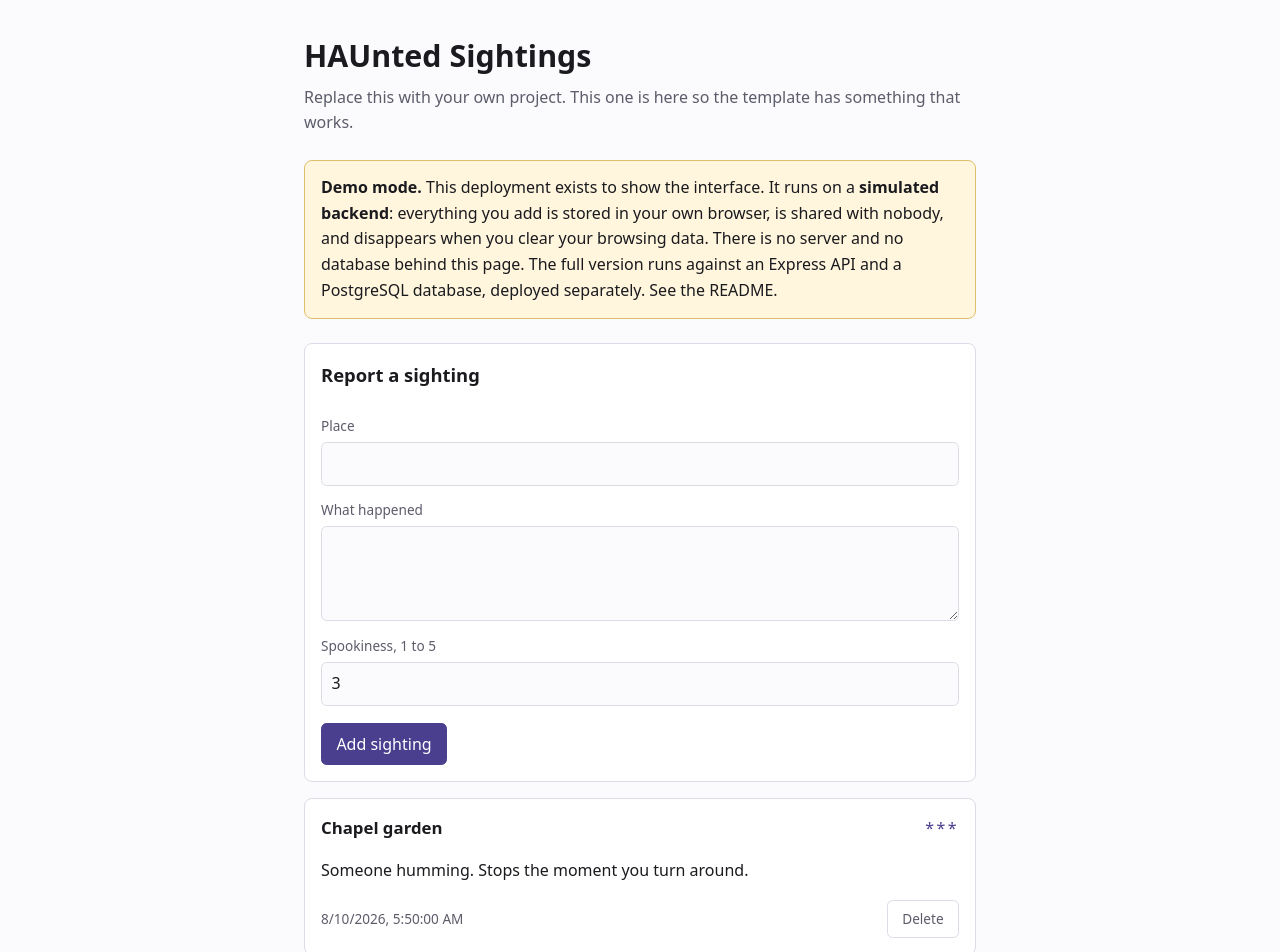
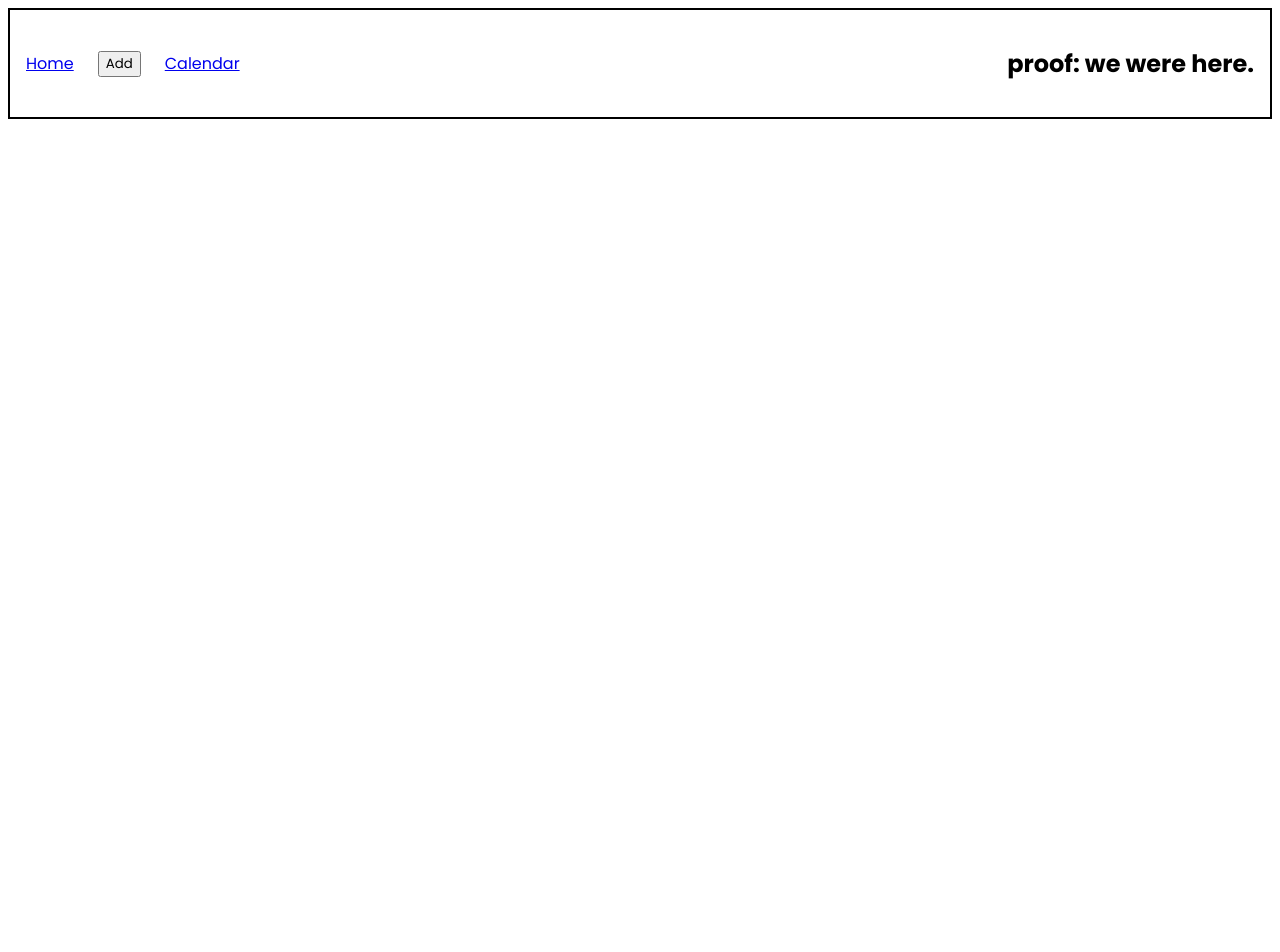
Before and after one commit to chelcfelize/final-project-journal, a React (Vite) app in the folder client/: page / in a window 1280 px wide. Shown: the top 952 px of the page. After the commit the page ends 800 px from the top, so only its background shows below. Built offline with nearby package versions, Linux system fonts and the light colour scheme; no server answers.

Commit message:
ahhh ganun pala oops

```diff
--- a/client/src/App.jsx
+++ b/client/src/App.jsx
@@ -1,169 +1,135 @@
-import { useEffect, useState } from 'react'
-import { listSightings, createSighting, deleteSighting } from './api'
-import DemoNotice from './components/DemoNotice.jsx'
+import { useState } from 'react'
+import './styles.css'
 
-// A deliberately small working app. Replace all of it with your own project.
-//
-// What is worth keeping is the SHAPE: four states rather than two, a loading
-// message that admits a free-tier server can be slow to wake, and errors that
-// say something rather than rendering an empty list.
 
-const EMPTY_FORM = { place: '', description: '', spookiness: 3 }
 
-export default function App() {
-  const [status, setStatus] = useState('loading')   // loading | ready | error
-  const [rows, setRows] = useState([])
-  const [error, setError] = useState(null)
-  const [slow, setSlow] = useState(false)
-  const [form, setForm] = useState(EMPTY_FORM)
-  const [saving, setSaving] = useState(false)
-
-  async function load() {
-    setStatus('loading')
-    setError(null)
-
-    // A free-tier API sleeps. If this is taking a while, say so rather than
-    // spinning silently, which looks broken. See page 6.
-    const timer = setTimeout(() => setSlow(true), 3000)
-
-    try {
-      setRows(await listSightings())
-      setStatus('ready')
-    } catch (caught) {
-      setError(caught)
-      setStatus('error')
-    } finally {
-      clearTimeout(timer)
-      setSlow(false)
-    }
-  }
-
-  useEffect(() => {
-    load()
-  }, [])
-
-  async function handleSubmit(event) {
-    event.preventDefault()
-    if (!form.place.trim()) return
-
-    setSaving(true)
-    try {
-      const created = await createSighting({
-        place: form.place.trim(),
-        description: form.description.trim(),
-        spookiness: Number(form.spookiness),
-      })
-      setRows([created, ...rows])
-      setForm(EMPTY_FORM)
-    } catch (caught) {
-      setError(caught)
-    } finally {
-      setSaving(false)
-    }
-  }
-
-  async function handleDelete(id) {
-    const previous = rows
-    setRows(rows.filter((row) => row.id !== id))   // optimistic
-    try {
-      await deleteSighting(id)
-    } catch (caught) {
-      setRows(previous)                            // put it back on failure
-      setError(caught)
-    }
-  }
-
+function Intro(){
   return (
-    <div className="page">
-      <header>
-        <h1>HAUnted Sightings</h1>
-        <p className="lede">
-          Replace this with your own project. This one is here so the template
-          has something that works.
-        </p>
-      </header>
-
-      <DemoNotice />
-
-      {error && (
-        <p className="error" role="alert">
-          {error.message} <button onClick={load}>Try again</button>
-        </p>
-      )}
-
-      <form onSubmit={handleSubmit} className="card">
-        <h2>Report a sighting</h2>
-
-        <label htmlFor="place">Place</label>
-        <input
-          id="place"
-          value={form.place}
-          onChange={(event) => setForm({ ...form, place: event.target.value })}
-          maxLength={120}
-          required
-        />
-
-        <label htmlFor="description">What happened</label>
-        <textarea
-          id="description"
-          value={form.description}
-          onChange={(event) => setForm({ ...form, description: event.target.value })}
-          maxLength={2000}
-          rows={3}
-        />
-
-        <label htmlFor="spookiness">Spookiness, 1 to 5</label>
-        <input
-          id="spookiness"
-          type="number"
-          min="1"
-          max="5"
-          value={form.spookiness}
-          onChange={(event) => setForm({ ...form, spookiness: event.target.value })}
-          required
-        />
-
-        <button type="submit" disabled={saving}>
-          {saving ? 'Saving...' : 'Add sighting'}
-        </button>
-      </form>
-
-      {/* Four states. Empty and error are different things and must not look
-          the same: an empty list means "nothing here yet", an error means
-          "we could not find out". */}
-      {status === 'loading' && (
-        <p className="muted">
-          Loading{slow ? '. The server may be waking up, which can take up to a minute.' : '...'}
-        </p>
-      )}
-
-      {status === 'ready' && rows.length === 0 && (
-        <p className="muted">No sightings reported yet. Add the first one above.</p>
-      )}
-
-      {status === 'ready' && rows.length > 0 && (
-        <ul className="list">
-          {rows.map((row) => (
-            <li key={row.id} className="card">
-              <div className="row-head">
-                <h3>{row.place}</h3>
-                <span className="spooky" aria-label={`Spookiness ${row.spookiness} of 5`}>
-                  {'*'.repeat(row.spookiness)}
-                </span>
-              </div>
-              {row.description
-                ? <p>{row.description}</p>
-                : <p className="muted">No description given.</p>}
-              <footer>
-                <time dateTime={row.reported_at}>
-                  {new Date(row.reported_at).toLocaleString()}
-                </time>
-                <button onClick={() => handleDelete(row.id)}>Delete</button>
-              </footer>
-            </li>
-          ))}
-        </ul>
-      )}
+    <div className='intro'>
+      <h1>proof: we were here.</h1>
     </div>
   )
 }
+function Navbar(){
+  const [showAddMenu, setShowAddMenu] = useState(false)
+ return(
+  <>
+   <div className='navbar'>
+    <nav className='homelinks'>
+    <a href="/home">Home</a>
+
+      <div className="add-menu">
+        <button onClick={() => setShowAddMenu(!showAddMenu)}>
+          Add
+        </button>
+
+        {showAddMenu && (
+          <div className="popup-menu">
+            <a href="/addEntry">AddEntry</a>
+             <a href="/addPhoto">AddPhoto</a>
+          </div>
+        )}
+      </div>
+
+      <a href="/calendar">Calendar</a>
+      <h2 className='to-the-right'>proof: we were here.</h2>
+  </nav>
+   </div>
+   </>
+ )
+}
+function Home(){
+ return (
+   <>
+   <Navbar />
+   </>
+ )
+}
+
+function AddEntry(){
+  return (
+   <>
+   <Navbar />
+
+   <div className="entry-form">
+      <form>
+        <label>
+          <input type="text" name="entry-title" placeholder='add entry title'/>
+        </label>
+
+        <label>
+          <textarea name="journal-content" placeholder='write about a moment...'></textarea>
+        </label>
+
+        <button type="submit">publish proof</button>
+      </form>
+    </div>
+   </>
+ )
+}
+
+function AddPhoto(){
+  const [image, setImage] = useState(null)
+
+  function handleImageChange(event) {
+    const file = event.target.files[0]
+
+    if (file) {
+      setImage(URL.createObjectURL(file))
+    }
+  }
+  return (
+   <>
+   <Navbar />
+
+   <div className="photo-form">
+      <form>
+        <label>
+          <input type="text" name="photo-title" placeholder='add moment title'/>
+        </label>
+
+        <label>
+          <input type="text" name="photo-caption" placeholder='add photo caption...'/>
+        </label>
+
+        <label className="select-image">
+        Select Image
+        <input type="file" accept="image/*" onChange={handleImageChange} />
+      </label>
+
+      {image && (
+        <img
+          src={image}
+          alt="Selected"
+          className="image-preview"
+        />
+      )}
+
+        <button type="submit">publish proof</button>
+      </form>
+    </div>
+   </>
+ )
+}
+
+function Calendar(){
+ return(
+  <>
+    <Navbar />
+
+
+  </>
+ )
+}
+
+
+function App() {
+  return(
+    <>
+    <Calendar />
+
+    </>
+  )
+}
+
+export default App
--- a/client/src/styles.css
+++ b/client/src/styles.css
@@ -1,127 +1,33 @@
-/* Deliberately plain. Module 3 covered styling in React properly: CSS modules,
-   Tailwind, styled-components, a component library. Replace this with whichever
-   you chose and can defend. */
-
-:root {
-  color-scheme: light dark;
-  --bg: #fbfbfd;
-  --fg: #1a1a1f;
-  --muted: #5c5c6b;
-  --line: #dcdce6;
-  --card: #ffffff;
-  --accent: #4a3f8f;
-  --warn-bg: #fff6dd;
-  --warn-line: #e0bf6a;
-  --error-bg: #fdeaea;
-  --error-line: #d98a8a;
+@import url('https://fonts.googleapis.com/css2?family=Poppins:ital,wght@0,100;0,200;0,300;0,400;0,500;0,600;0,700;0,800;0,900;1,100;1,200;1,300;1,400;1,500;1,600;1,700;1,800;1,900&display=swap');
+*{
+  font-family: "Poppins", sans-serif;
+  box-sizing: border-box;
+}
+.intro {
+  font-weight: 800;
+  font-style: normal;
+  margin: 32px;
+  padding: 24px;
 }
 
-@media (prefers-color-scheme: dark) {
-  :root {
-    --bg: #14141a;
-    --fg: #ececf2;
-    --muted: #a0a0b0;
-    --line: #33333f;
-    --card: #1d1d25;
-    --accent: #a99cf0;
-    --warn-bg: #3a3320;
-    --warn-line: #7d6a30;
-    --error-bg: #3a2323;
-    --error-line: #7d4040;
-  }
+.homelinks {
+  display: flex;
+  align-items: center;
+  gap: 24px;
+  width: 100%;
 }
 
-* { box-sizing: border-box; }
-
-body {
-  margin: 0;
-  background: var(--bg);
-  color: var(--fg);
-  font: 16px/1.6 system-ui, -apple-system, "Segoe UI", sans-serif;
+.navbar{
+  border: 2px solid black;
+  padding: 16px;
 }
 
-.page { max-width: 44rem; margin: 0 auto; padding: 2rem 1rem 4rem; }
-
-h1 { margin: 0 0 .25rem; font-size: 1.9rem; }
-h2 { margin: 0 0 .75rem; font-size: 1.15rem; }
-h3 { margin: 0; font-size: 1.05rem; }
-
-.lede, .muted { color: var(--muted); }
-.lede { margin-top: 0; }
-
-.demo-notice {
-  background: var(--warn-bg);
-  border: 1px solid var(--warn-line);
-  border-radius: .5rem;
-  padding: .9rem 1rem;
-  margin: 1.5rem 0;
+.to-the-right {
+  margin-left: auto;
 }
 
-.error {
-  background: var(--error-bg);
-  border: 1px solid var(--error-line);
-  border-radius: .5rem;
-  padding: .75rem 1rem;
+textarea {
+  width: 100%;
+  height: 300px;
+  resize: vertical;
 }
-
-.card {
-  background: var(--card);
-  border: 1px solid var(--line);
-  border-radius: .5rem;
-  padding: 1rem;
-  margin-bottom: 1rem;
-}
-
-form.card { display: flex; flex-direction: column; gap: .35rem; }
-
-label { font-size: .85rem; color: var(--muted); margin-top: .5rem; }
-
-input, textarea {
-  font: inherit;
-  color: inherit;
-  background: var(--bg);
-  border: 1px solid var(--line);
-  border-radius: .35rem;
-  padding: .5rem .6rem;
-}
-
-button {
-  font: inherit;
-  cursor: pointer;
-  border: 1px solid var(--accent);
-  background: var(--accent);
-  color: #fff;
-  border-radius: .35rem;
-  padding: .45rem .9rem;
-  margin-top: .75rem;
-  align-self: flex-start;
-}
-
-button:disabled { opacity: .6; cursor: default; }
-
-/* Never remove a focus outline without replacing it. Keyboard users need to
-   see where they are, and it is checked. */
-:focus-visible { outline: 2px solid var(--accent); outline-offset: 2px; }
-
-.list { list-style: none; padding: 0; margin: 0; }
-
-.row-head { display: flex; justify-content: space-between; align-items: baseline; gap: 1rem; }
-
-.spooky { color: var(--accent); letter-spacing: .15em; }
-
-.card footer {
-  display: flex;
-  justify-content: space-between;
-  align-items: center;
-  gap: 1rem;
-  margin-top: .5rem;
-  font-size: .85rem;
-  color: var(--muted);
-}
-
-.card footer button {
-  margin-top: 0;
-  background: transparent;
-  color: var(--muted);
-  border-color: var(--line);
-}
```
